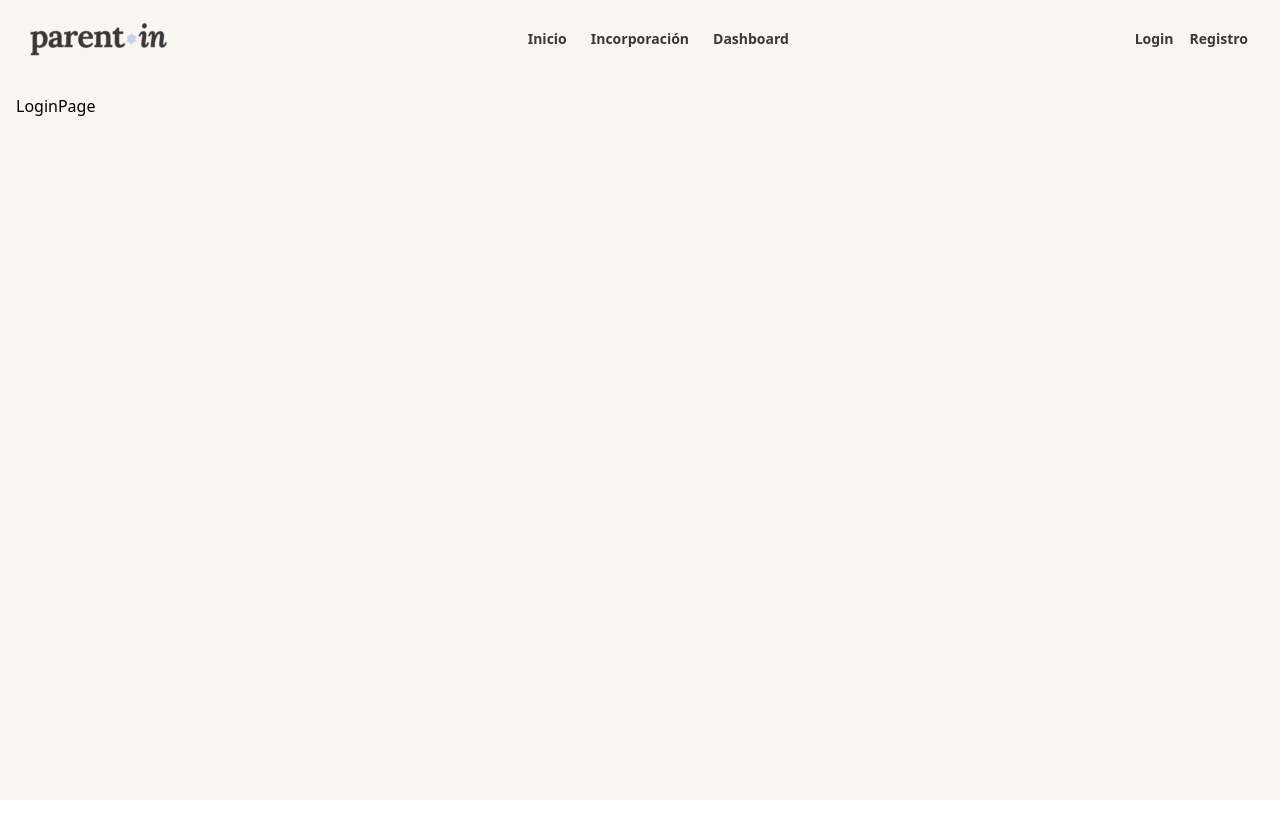
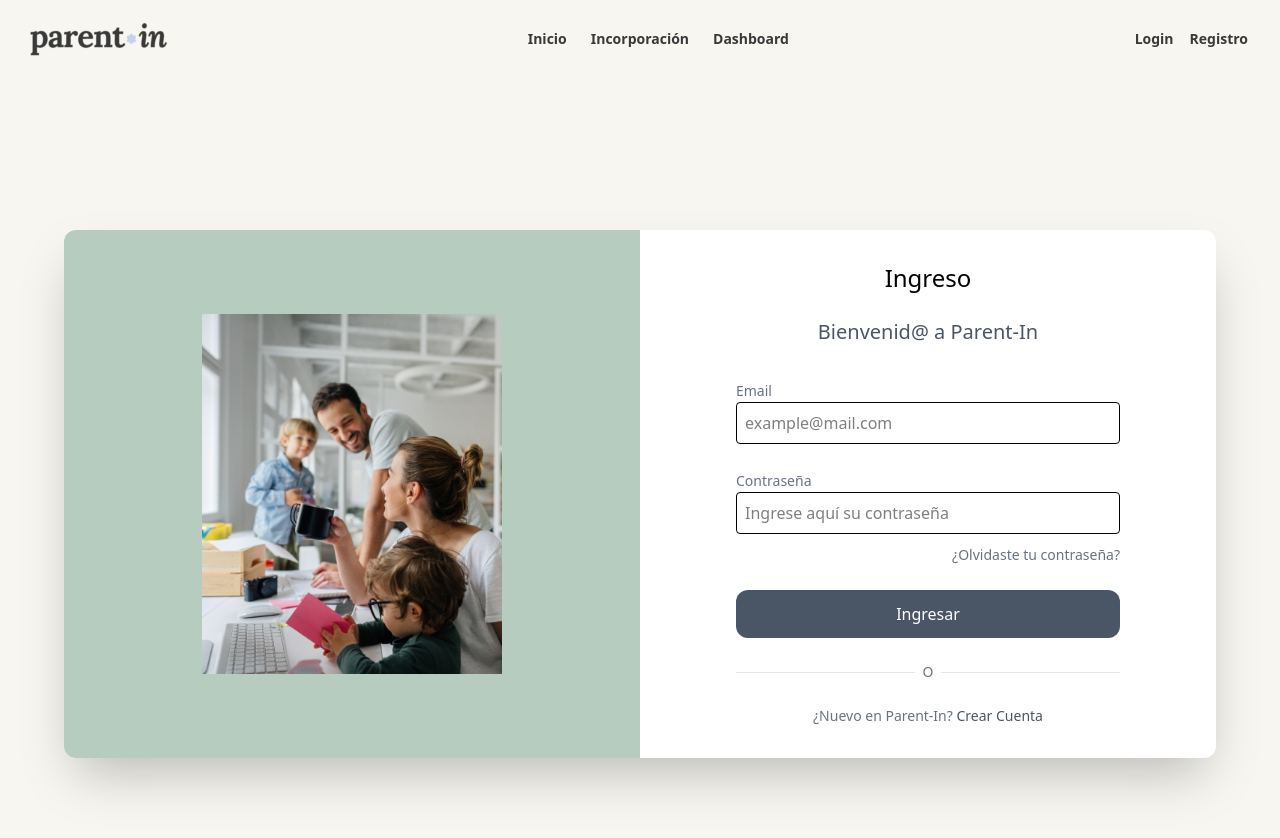
Before and after one commit to Kdangelo/parent-in-web, a React (Vite) app: page /login in a window 1280 px wide. Shown: the top 838 px of the page. Before the commit the page ends 800 px from the top, so only its background shows below. Built offline with nearby package versions, Linux system fonts and the light colour scheme.

Commit message:
Fromulario login terminado

```diff
--- /dev/null
+++ b/src/components/Forms/LoginFormComponent.tsx
@@ -0,0 +1,106 @@
+import { Link } from "react-router-dom";
+import familia from '../../assets/familia.jpg';
+
+const LoginFormComponent = () => {
+
+  return (
+    <div className="min-h-screen flex items-center justify-center p-4">
+
+      <div className="w-full max-w-6xl grid lg:grid-cols-2 bg-white rounded-xl shadow-2xl overflow-hidden">
+        <div className="relative hidden lg:block h-full w-full">
+          <div className="flex flex-col items-center justify-center h-full p-8 bg-[#B5CCBE] text-white">
+            <div className="max-w-md mx-auto text-center space-y-6">
+              <img
+                src={familia}
+                alt="familia"
+                width={300}
+                height={300}
+                className="mx-auto"
+              />
+              {/*
+              <h2 className="text-2xl font-medium">Maecenas mattis egestas</h2>
+              <p className="text-sm text-white/80">
+                Eidum et malesuada fames ac ante ipsum primis in faucibus
+                suspendisse porta
+              </p>
+              <div className="flex justify-center gap-2 pt-4">
+                <div className="w-2 h-2 rounded-full bg-white"></div>
+                <div className="w-2 h-2 rounded-full bg-white/40"></div>
+                <div className="w-2 h-2 rounded-full bg-white/40"></div>
+                <div className="w-2 h-2 rounded-full bg-white/40"></div>
+              </div>
+              */}
+            </div>
+          </div>
+        </div>
+
+        <div className="flex flex-col items-center justify-center p-8">
+          <div className="w-full max-w-sm space-y-8">
+            <div className="text-center">
+              <h1 className="text-2xl font-script mb-6">Ingreso</h1>
+              <h2 className="text-xl text-gray-600">Bienvenid@ a Parent-In</h2>
+            </div>
+
+            <form className="space-y-6">
+              <div className="space-y-2">
+                <label className="text-sm text-gray-500" htmlFor="email">
+                  Email
+                </label>
+                <input
+                  type="email"
+                  id="email"
+                  placeholder="example@mail.com"
+                  className="w-full p-2 border rounded"
+                  required
+                />
+              </div>
+
+              <div className="space-y-2">
+                <label className="text-sm text-gray-500" htmlFor="password">
+                  Contraseña
+                </label>
+                <input
+                  id="password"
+                  type="password"
+                  placeholder="Ingrese aquí su contraseña"
+                  className="w-full p-2 border rounded"
+                  required
+                />
+                <div className="text-right">
+                  <Link
+                    to="#"
+                    className="text-sm text-gray-500 hover:text-gray-700"
+                  >
+                    ¿Olvidaste tu contraseña?
+                  </Link>
+                </div>
+              </div>
+
+              <button className="w-full bg-gray-600 hover:bg-gray-700 text-white rounded-xl py-3 px-6">
+                Ingresar
+              </button>
+
+              <div className="relative">
+                <div className="absolute inset-0 flex items-center">
+                  <div className="w-full border-t border-gray-200"></div>
+                </div>
+                <div className="relative flex justify-center text-sm">
+                  <span className="px-2 bg-white text-gray-500">O</span>
+                </div>
+              </div>
+
+              <p className="text-center text-sm text-gray-500">
+                ¿Nuevo en Parent-In?{" "}
+                <Link to="#" className="text-gray-600 hover:text-gray-800">
+                  Crear Cuenta
+                </Link>
+              </p>
+            </form>
+          </div>
+        </div>
+      </div>
+    </div>
+  );
+};
+
+export default LoginFormComponent;
--- a/src/pages/LoginPage.tsx
+++ b/src/pages/LoginPage.tsx
@@ -1,8 +1,8 @@
-
+import LoginFormComponent from "../components/Forms/LoginFormComponent";
 
 const LoginPage: React.FC = () => {
   return (
-    <div>LoginPage</div>
+    <LoginFormComponent />
   )
 }
 
```
Also changed, not shown: src/assets/familia.jpg (added), src/assets/madre.jpg (added).
